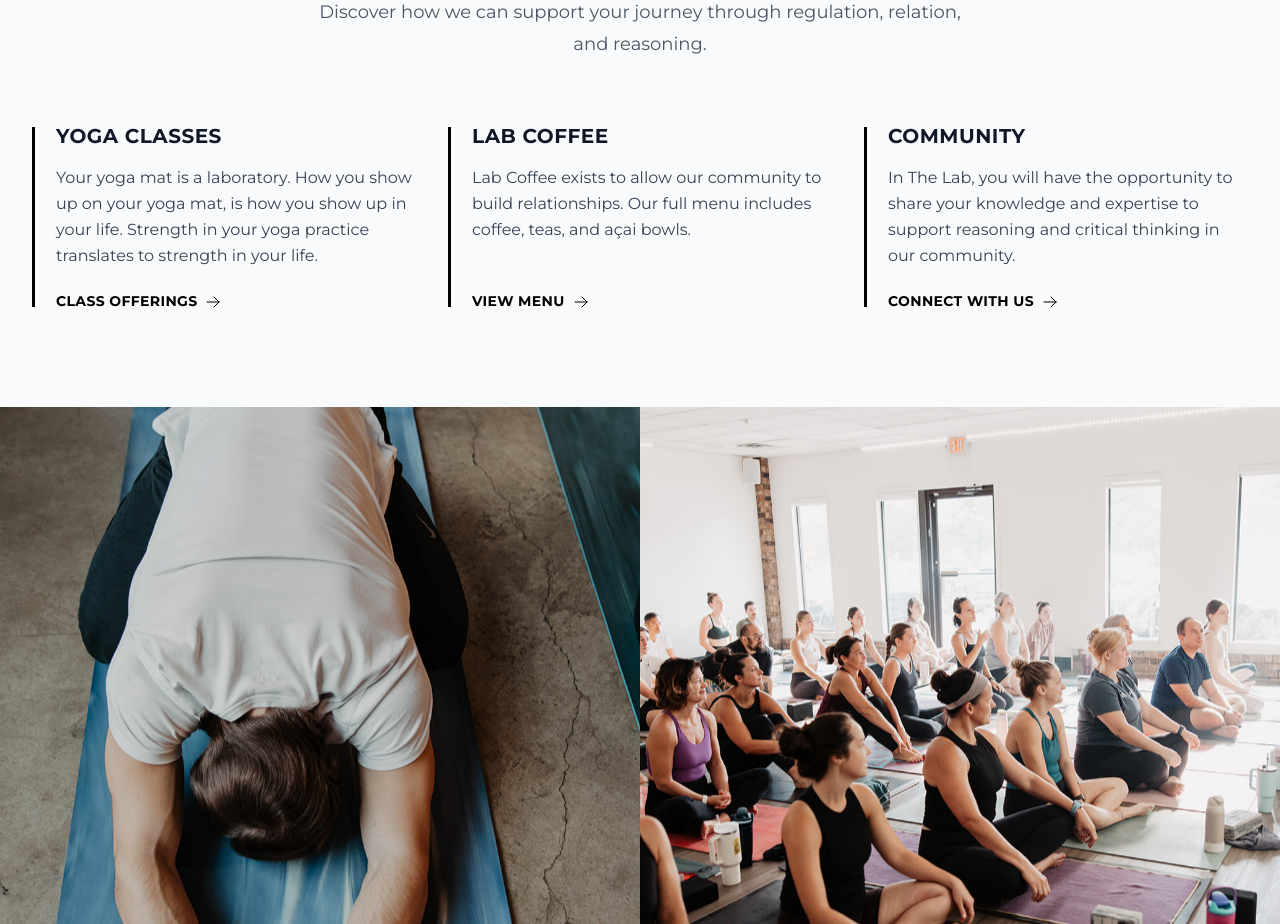
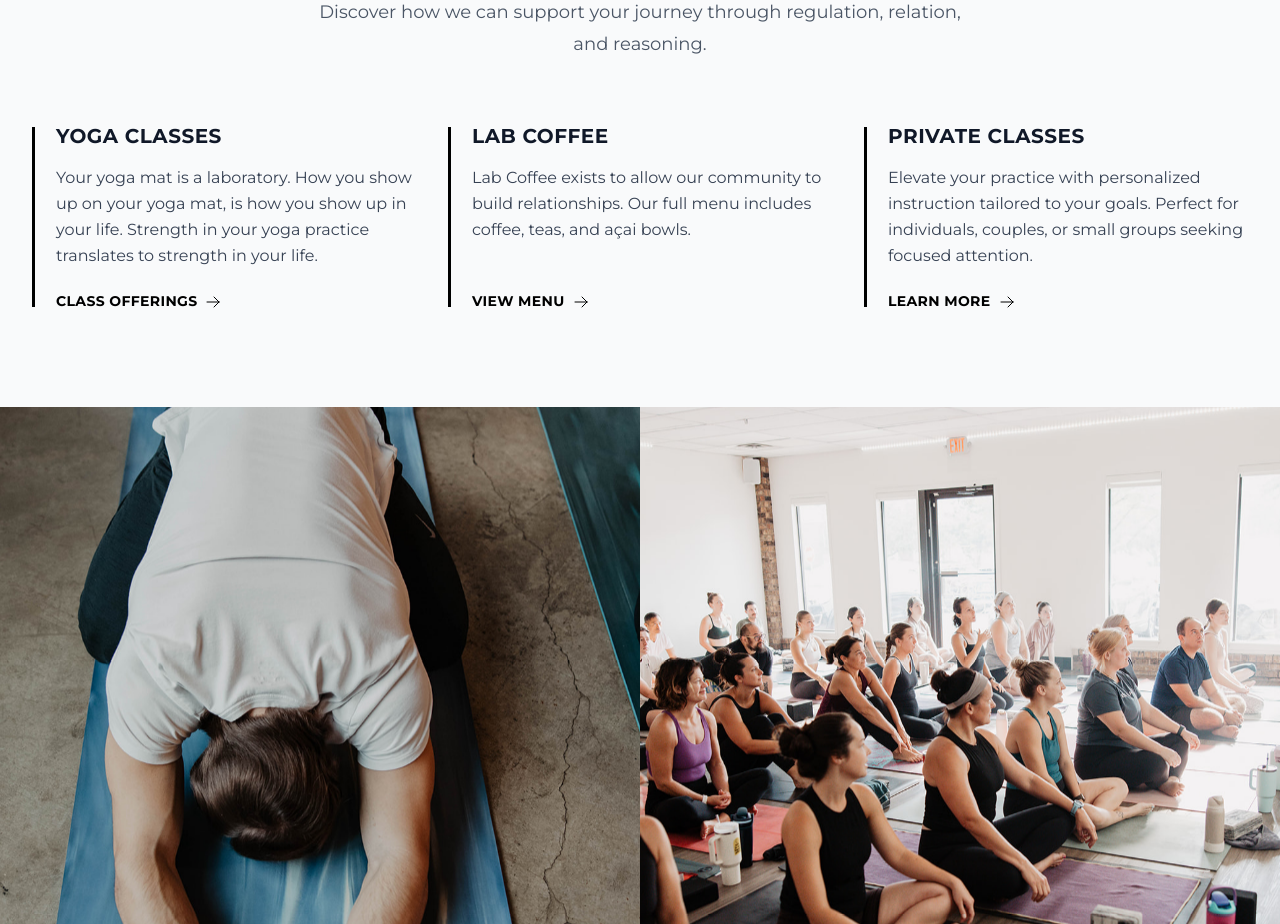
Before and after one commit to dkhundley/yogalab-website, a React (Vite) app: page / in a window 1280 px wide. Shown: the part 1800-2724 px from the top of the page. Built offline with nearby package versions, Linux system fonts and the light colour scheme.

Commit message:
feat: Update ServiceCard to reflect new private classes offering with revised title, description, and link

```diff
--- a/src/pages/Home.jsx
+++ b/src/pages/Home.jsx
@@ -454,10 +454,10 @@ export default function Home() {
                 />
 
                 <ServiceCard
-                  title="COMMUNITY"
-                  description="In The Lab, you will have the opportunity to share your knowledge and expertise to support reasoning and critical thinking in our community."
-                  linkText="Connect with Us"
-                  linkHref="/about"
+                  title="PRIVATE CLASSES"
+                  description="Elevate your practice with personalized instruction tailored to your goals. Perfect for individuals, couples, or small groups seeking focused attention."
+                  linkText="Learn More"
+                  linkHref="/private-classes"
                 />
               </div>
             </>
```
